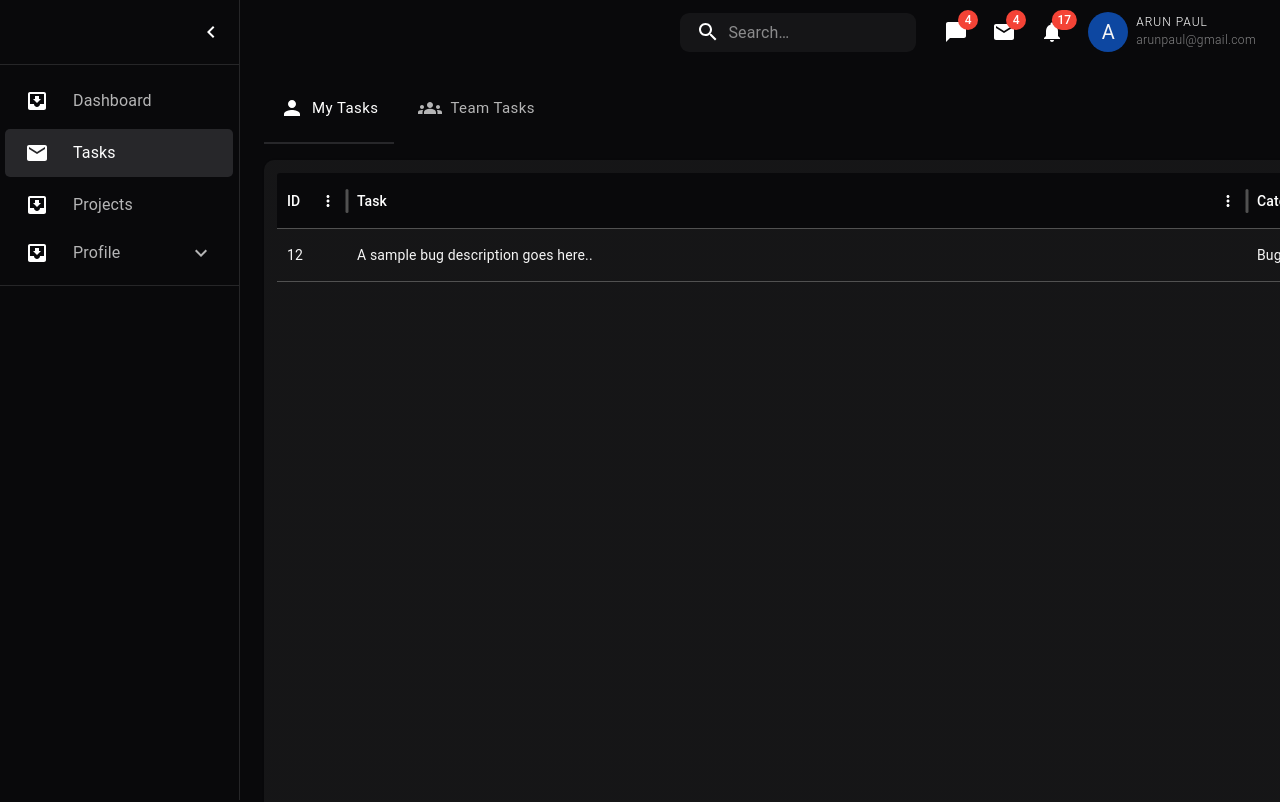
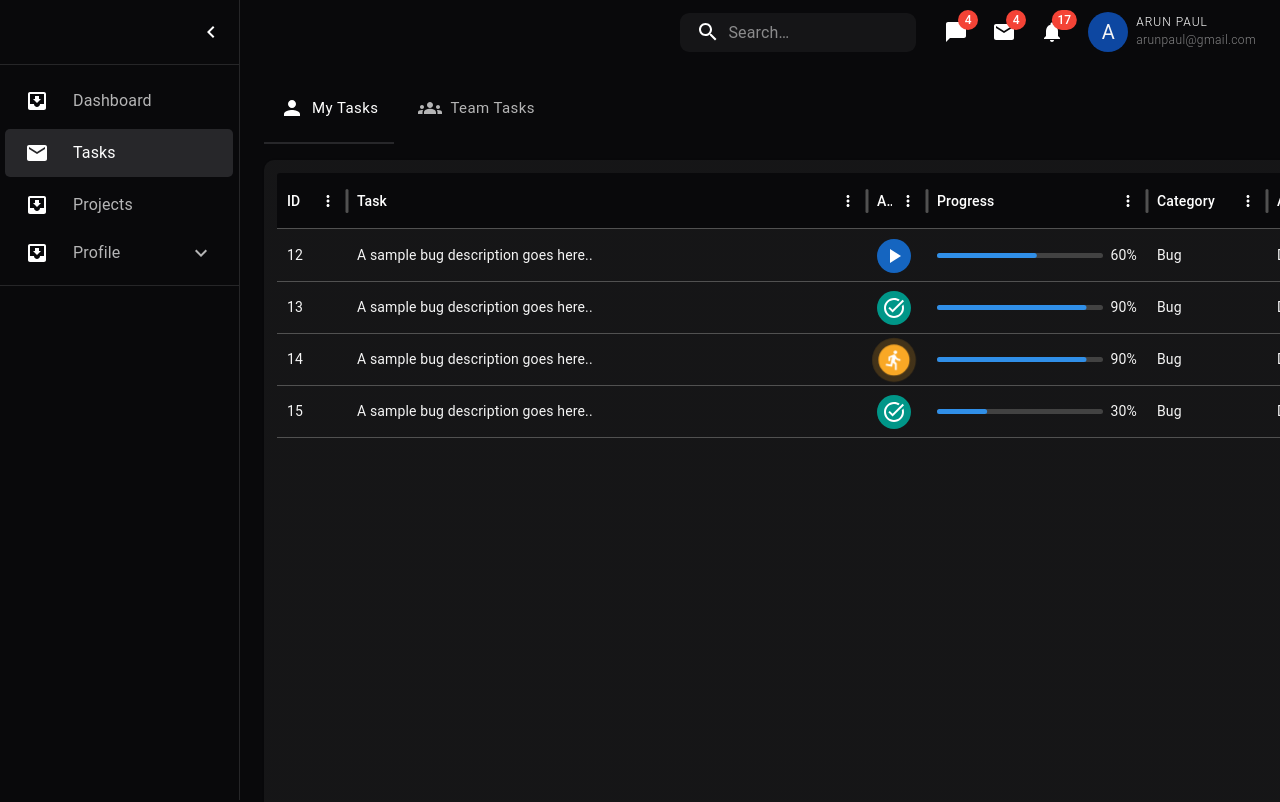
Before and after one commit to 2000polo/erp-project, a React (Create React App) app: page /app/tasks in a window 1280 px wide. Shown: the top 802 px of the page. Built offline with nearby package versions, Linux system fonts and the light colour scheme.

Commit message:
modified task table, standardised colors for labels in table, also added action button based on the current status of the task, added progress percentage column to represent the progress of the task and modified dummy data

```diff
--- a/src/app/tasks/taskSlice.js
+++ b/src/app/tasks/taskSlice.js
@@ -20,14 +20,87 @@ export const taskSlice = createSlice({
           },
           {
               "title": "hot fix",
-              "value": "hot fix"
+              "value": "hot_fix"
           },
           {
               "title": "suggestion",
               "value": "suggestion"
           }
-          ]
-      }
+        ],
+        "status": 'open',
+        "progress": 60
+      },
+      {
+        "id": 13,
+        "taskName": "Bug Sample",
+        "department": "Backend",
+        "description": "A sample bug description goes here..",
+        "assignee": "Developer 1",
+        "priority": "Critical",
+        "taskCategroy": "Bug",
+        "labels": [
+          {
+            "title": "feature",
+            "value": "feature"
+          },
+          {
+            "title": "good first issue",
+            "value": "good_first_issue"
+          },
+          {
+            "title": "modification",
+            "value": "modification"
+          },
+        ],
+        "status": 'closed',
+        "progress": 90
+      },
+      {
+        "id": 14,
+        "taskName": "Bug Sample",
+        "department": "Backend",
+        "description": "A sample bug description goes here..",
+        "assignee": "Developer 1",
+        "priority": "Critical",
+        "taskCategroy": "Bug",
+        "labels": [
+          {
+              "title": "modification",
+              "value": "modification"
+          },
+          {
+              "title": "feature",
+              "value": "feature"
+          }
+        ],
+        "status": 'in progress',
+        "progress": 90
+      },
+      {
+        "id": 15,
+        "taskName": "Bug Sample",
+        "department": "Backend",
+        "description": "A sample bug description goes here..",
+        "assignee": "Developer 1",
+        "priority": "Critical",
+        "taskCategroy": "Bug",
+        "labels": [
+          {
+              "title": "good first issue",
+              "value": "good_first_issue"
+          },
+          {
+              "title": "hot fix",
+              "value": "hot_fix"
+          },
+          {
+              "title": "suggestion",
+              "value": "suggestion"
+          }
+        ],
+        "status": 'closed',
+        "progress": 30
+      },
     ]
   },
 
--- /dev/null
+++ b/src/components/globalComponents/ButtonDropdown/index.jsx
@@ -0,0 +1,106 @@
+import * as React from 'react';
+import Button from '@mui/material/Button';
+import ButtonGroup from '@mui/material/ButtonGroup';
+import ArrowDropDownIcon from '@mui/icons-material/ArrowDropDown';
+import ClickAwayListener from '@mui/material/ClickAwayListener';
+import Grow from '@mui/material/Grow';
+import Paper from '@mui/material/Paper';
+import Popper from '@mui/material/Popper';
+import MenuItem from '@mui/material/MenuItem';
+import MenuList from '@mui/material/MenuList';
+import { Card } from '@mui/material';
+
+const options = ['Create a merge commit', 'Squash and merge', 'Rebase and merge'];
+
+const ButtonDropDown = (props) => {
+
+    const { options } = props;
+
+    const [open, setOpen] = React.useState(false);
+    const anchorRef = React.useRef(null);
+    const [selectedIndex, setSelectedIndex] = React.useState(1);
+
+    const handleClick = (e) => {
+        console.info(`You clicked ${options[selectedIndex]}`);
+        handleToggle(e)
+    };
+
+    const handleMenuItemClick = (event, index) => {
+        setSelectedIndex(index);
+        setOpen(false);
+    };
+
+    const handleToggle = () => {
+        setOpen((prevOpen) => !prevOpen);
+    };
+
+    const handleClose = (event) => {
+        if (anchorRef.current && anchorRef.current.contains(event.target)) {
+        return;
+        }
+
+        setOpen(false);
+    };
+
+    return (
+        <>
+            <ButtonGroup
+                variant="contained"
+                ref={anchorRef}
+                aria-label="Button group with a nested menu"
+            >
+                <Button sx={{background: 'red'}} endIcon={ <ArrowDropDownIcon />} onClick={handleClick}>{options[selectedIndex]}</Button>
+                {/* <Button
+                    size="small"
+                    aria-controls={open ? 'split-button-menu' : undefined}
+                    aria-expanded={open ? 'true' : undefined}
+                    aria-label="select merge strategy"
+                    aria-haspopup="menu"
+                    onClick={handleToggle}
+                    sx={{background: 'red'}}
+                >
+                <ArrowDropDownIcon />
+                </Button> */}
+            </ButtonGroup>
+            <Popper
+                sx={{
+                zIndex: 1,
+                }}
+                open={open}
+                anchorEl={anchorRef.current}
+                role={undefined}
+                transition
+                disablePortal
+            >
+                {({ TransitionProps, placement }) => (
+                <Grow
+                    {...TransitionProps}
+                    style={{
+                    transformOrigin:
+                        placement === 'bottom' ? 'center top' : 'center bottom',
+                    }}
+                >
+                    <Card>
+                    <ClickAwayListener onClickAway={handleClose}>
+                        <MenuList id="split-button-menu" autoFocusItem>
+                        {options.map((option, index) => (
+                            <MenuItem
+                            key={option}
+                            disabled={index === 2}
+                            selected={index === selectedIndex}
+                            onClick={(event) => handleMenuItemClick(event, index)}
+                            >
+                            {option}
+                            </MenuItem>
+                        ))}
+                        </MenuList>
+                    </ClickAwayListener>
+                    </Card>
+                </Grow>
+                )}
+            </Popper>
+        </>
+    )
+}
+
+export default ButtonDropDown;
--- a/src/components/globalComponents/forms/AddTaskForm/AddTask.jsx
+++ b/src/components/globalComponents/forms/AddTaskForm/AddTask.jsx
@@ -55,6 +55,8 @@ const AddTask = () => {
                     "priority": formValues.priority,
                     "taskCategroy": formValues.taskCategroy,
                     "labels": formValues.labels,
+                    "status": 'open',
+                    "progress": 0,
                 }
             ));
         }
--- a/src/config/theme/dark.js
+++ b/src/config/theme/dark.js
@@ -1,5 +1,5 @@
 import { createTheme } from "@mui/material";
-import { blue, green, grey, orange, pink, purple, red, teal, yellow } from "@mui/material/colors";
+import { blue, green, grey, orange, pink, purple, red, teal, yellow, deepOrange } from "@mui/material/colors";
 
 export const darkTheme = createTheme({
   palette: {
@@ -26,7 +26,14 @@ export const darkTheme = createTheme({
       feature: purple[600],
       suggestion: orange[600],
       enchancement: teal[500],
+      hot_fix: deepOrange['A400'],
+    },
+    task_status: {
+      open: blue[800],
+      closed: teal[500],
+      "in progress": yellow[800]
     }
+
   },
   // Other dark theme customizations (typography, spacing, etc.) can be added here
 });
--- a/src/config/theme/light.js
+++ b/src/config/theme/light.js
@@ -19,7 +19,8 @@ export const lightTheme = createTheme({
         yellow: yellow[700],
         pink: pink[300],
         red: red[600],
-        orange: orange[600]
+        orange: orange[600],
+        good_first_issue: red['A400']
       }
     },
     // Other light theme customizations (typography, spacing, etc.) can be added here
--- a/src/views/app_view/employee_view/Tasks/index.jsx
+++ b/src/views/app_view/employee_view/Tasks/index.jsx
@@ -1,7 +1,7 @@
 import React, { useState } from 'react';
 import Kanban from '../../../../components/globalComponents/Kanban';
-import { Box, Button, Card, Chip, Dialog, DialogActions, DialogContent, DialogContentText, DialogTitle, Fab, Stack, Tab, Tabs, ToggleButton, ToggleButtonGroup, Typography, styled, useTheme } from '@mui/material';
-import { Groups, Person, Add, Search, ViewWeek, TableRows } from '@mui/icons-material';
+import { Box, Button, Card, Chip, Dialog, DialogActions, DialogContent, DialogContentText, DialogTitle, Fab, IconButton, Stack, Tab, Tabs, ToggleButton, ToggleButtonGroup, Typography, alpha, keyframes, styled, useTheme } from '@mui/material';
+import { Groups, Person, Add, Search, ViewWeek, TableRows, PlayArrow, TaskAlt, DirectionsRun } from '@mui/icons-material';
 import { DataGrid } from '@mui/x-data-grid';
 import { blue } from '@mui/material/colors';
 import AddTaskForm from '../../../../components/globalComponents/forms/AddTaskForm';
@@ -9,6 +9,7 @@ import { useSelector } from 'react-redux';
 import { useDispatch } from 'react-redux';
 import { addNewTask } from '../../../../app/tasks/taskSlice';
 import TaskViewComponent from '../../../../components/globalComponents/TaskViewComponent';
+import LinearProgress, { linearProgressClasses } from '@mui/material/LinearProgress';
 
 const Tasks = () => {
 
@@ -42,6 +43,23 @@ const Tasks = () => {
     function TabPanel(props) {
         const { children, value, index, ...other } = props;
         return value == index && children
+    }
+
+    const taskActionStatus = {
+        "open": {
+            icon: <PlayArrow/>,
+            color: ''
+        },
+        "in progress": {
+            icon: <DirectionsRun/>,
+            color: '',
+            animation: true
+        },
+        "closed": {
+            icon: <TaskAlt />,
+            color: '',
+            popover: true
+        }
     }
 
     const StyledTab = styled(Tab)({
@@ -87,6 +105,35 @@ const Tasks = () => {
         },
     });
 
+    const BorderLinearProgress = styled(LinearProgress)(({ theme }) => ({
+        height: 5,
+        width: '100%',
+        borderRadius: 5,
+        [`&.${linearProgressClasses.colorPrimary}`]: {
+          backgroundColor: theme.palette.grey[theme.palette.mode === 'light' ? 200 : 800],
+        },
+        [`& .${linearProgressClasses.bar}`]: {
+          borderRadius: 5,
+          backgroundColor: theme.palette.mode === 'light' ? '#1a90ff' : '#308fe8',
+        },
+    }));
+
+    const pulseAnimation = (color) => {
+        return keyframes`
+        0% {
+            box-shadow: 0 0 0 0px ${color};
+            scale: 0.7;
+        }
+        50% {
+            box-shadow: 0 0 0 10px ${color};
+            scale: 1;
+        }
+        100% {
+            box-shadow: 0 0 0 0px  ${color};
+            scale: 0.7;
+        }`
+    }
+
     const columns = [
         { field: 'id', headerName: 'ID',
         width: 70 },
@@ -95,7 +142,7 @@ const Tasks = () => {
             headerName: 'Task',
             description: 'This column has a value getter and is not sortable.',
             sortable: false,
-            width: 900,
+            width: 520,
             renderCell: (params) => (
                 <Stack direction={'row'} alignItems={'center'} sx={{height: '100%'}} spacing={1}>
                 <Typography variant='body2' onClick={handleClickOpen}>
@@ -103,7 +150,32 @@ const Tasks = () => {
                 </Typography>
                 </Stack>
             ),
-            // valueGetter: (value, row) => `${row.assignee || ''} ${row.lastName || ''}`,
+        },
+        { field: 'status', headerName: 'Action',
+            width: 60,
+            renderCell: (params) => (
+                <Stack direction={'row'} alignItems={'center'} sx={{height: '100%'}} spacing={1}>
+                    <IconButton
+                    sx={{
+                        borderRadius: '50%',
+                        animation: params?.formattedValue === 'in progress' ? `${pulseAnimation(alpha(theme?.palette?.task_status?.[params?.formattedValue], 0.2))} 1s infinite` : 'none',
+                        background: theme?.palette?.task_status?.[params?.formattedValue]
+                    }}
+                    size='small'
+                    variant="contained" >{taskActionStatus?.[params?.formattedValue]?.icon}</IconButton>
+                </Stack>
+            ),
+        },
+        { field: 'progress', headerName: 'Progress',
+            width: 220,
+            renderCell: (params) => (
+                <Stack direction={'row'} alignItems={'center'} sx={{height: '100%'}} spacing={1}>
+                    <BorderLinearProgress variant="determinate" value={params?.formattedValue} />
+                    <Typography variant='body2' onClick={handleClickOpen}>
+                        {params?.formattedValue}%
+                    </Typography>
+                </Stack>
+            ),
         },
         { field: 'taskCategroy', headerName: 'Category',
             width: 120
@@ -124,24 +196,16 @@ const Tasks = () => {
         {
             field: 'labels',
             headerName: 'Label',
-            width: 260,
+            width: 360,
             renderCell: (params) => (
-                // <Stack direction={'row'} alignItems={'center'} sx={{height: '100%'}} spacing={1}>
-                    // {
-                        // console.log(params)
-                        params?.formattedValue?.map((label) => {
-                            return (
-                                <Chip sx={{background: theme?.palette?.chip?.[label?.value], marginRight: '5px'}} size='small' label={label?.title} />
-                            )
-                        })
-                    // }
-
-                // </Stack>
+                params?.formattedValue?.map((label) => {
+                    return (
+                        <Chip sx={{background: theme?.palette?.chip?.[label?.value], marginRight: '5px'}} size='small' label={label?.title} />
+                    )
+                })
             ),
         },
     ];
-
-    console.log('tasks from redux store', useSelector(state => state?.tasks?.tasks))
 
     const fabStyle = {
         position: 'absolute',
```
Also changed, not shown: src/components/globalComponents/TaskViewComponent/TaskDetailsInfo.jsx (+26 -2 lines).
